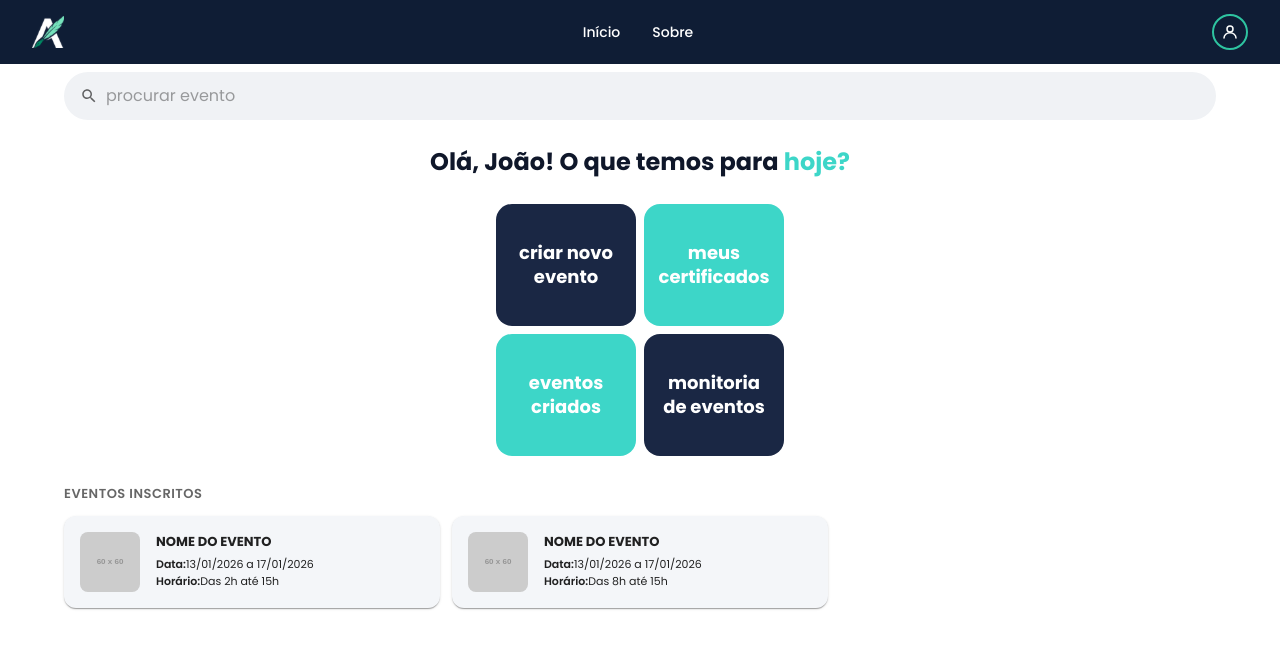
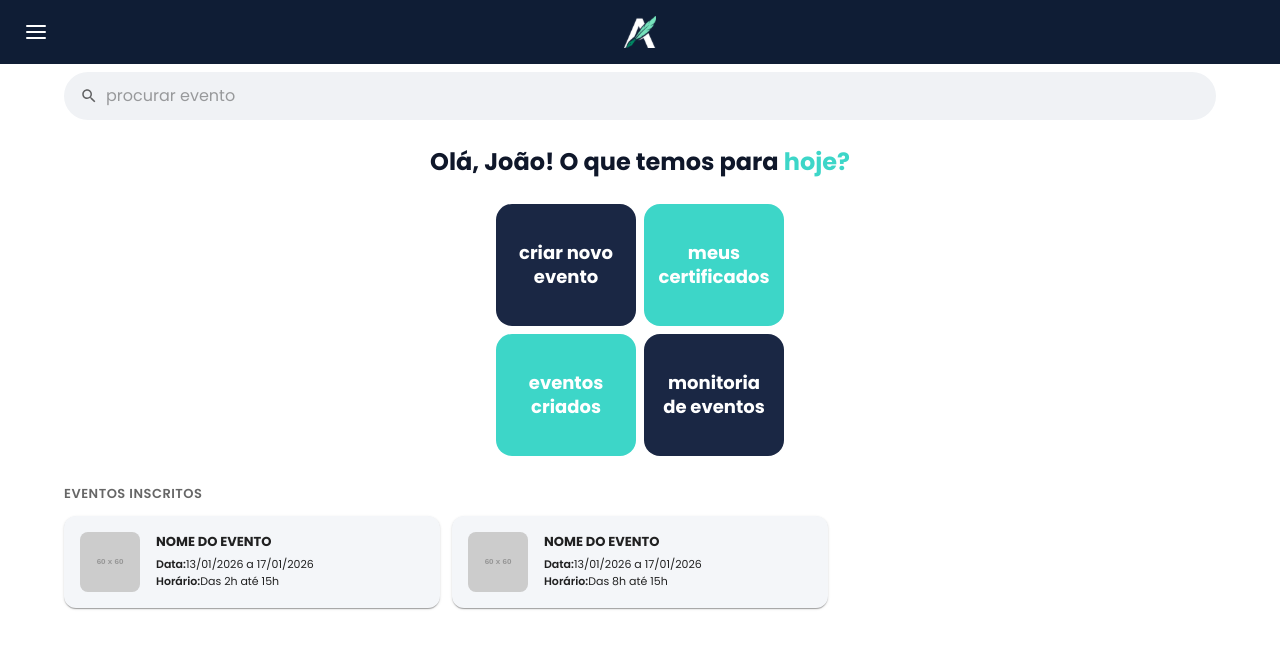
Before and after one commit to UCE020/UCE020-Front, a Next.js app: page / in a window 1280 px wide. Shown: the top 648 px of the page. Built offline with nearby package versions, Linux system fonts and the light colour scheme; what @mui/material-nextjs would draw is missing.

Commit message:
refactor: simplificando header

```diff
--- a/src/components/ui/Header.tsx
+++ b/src/components/ui/Header.tsx
@@ -1,253 +1,54 @@
 "use client";
 
-import { useState, useRef, useEffect } from "react";
+import { useState } from "react";
 import Link from "next/link";
 import Image from "next/image";
+import { Sidebar, type NavLink } from "@/components/ui/Sidebar";
+import {
+  Home,
+  Person,
+} from "@mui/icons-material";
 
 // ─── Types ────────────────────────────────────────────────────────────────────
-interface NavLink {
-  label: string;
-  href: string;
-}
 
 interface User {
   name: string;
 }
 
 interface HeaderProps {
-  /** Links de navegação exibidos no desktop e no drawer mobile */
+  /** Usuário autenticado. null → tema claro (landing). Com user → tema escuro + sidebar. */
+  user?: User | null;
+  /** Links exibidos na Sidebar (apenas quando logado) */
   navLinks?: NavLink[];
-  /** Usuário autenticado. Se null/undefined → tema claro (landing). Com user → tema escuro (app). */
-  user?: User | null;
   /** Callback acionado ao clicar em "Sair" */
   onLogout?: () => void;
 }
 
 // ─── Logo ─────────────────────────────────────────────────────────────────────
 
-interface LogoProps {
-  isDark: boolean;
-}
-
-function Logo({ isDark }: LogoProps) {
-    const logoSrc = isDark ? "/logo.svg" : "/logo_white.svg";
+function Logo({ isDark }: { isDark: boolean }) {
   return (
     <Link href="/" aria-label="Ir para a página inicial">
-      <Image src={logoSrc} alt="Logo" width={32} height={32} />
+        <Image
+            src={isDark ? "/logo.svg" : "/logo_white.svg"}
+            alt="Logo"
+            width={32}
+            height={32}
+        />
     </Link>
   );
 }
 
-// ─── Avatar + Dropdown ────────────────────────────────────────────────────────
+// ─── Ícone Hamburger ──────────────────────────────────────────────────────────
 
-interface AvatarMenuProps {
-  user: User;
-  onLogout: () => void;
-}
-
-function AvatarMenu({ user, onLogout }: AvatarMenuProps) {
-  const [open, setOpen] = useState(false);
-  const menuRef = useRef<HTMLDivElement>(null);
-
-  // Fecha ao clicar fora
-  useEffect(() => {
-    function handleOutsideClick(e: MouseEvent) {
-      if (menuRef.current && !menuRef.current.contains(e.target as Node)) {
-        setOpen(false);
-      }
-    }
-    if (open) document.addEventListener("mousedown", handleOutsideClick);
-    return () => document.removeEventListener("mousedown", handleOutsideClick);
-  }, [open]);
-
-  // Fecha ao pressionar Escape
-  useEffect(() => {
-    function handleEsc(e: KeyboardEvent) {
-      if (e.key === "Escape") setOpen(false);
-    }
-    document.addEventListener("keydown", handleEsc);
-    return () => document.removeEventListener("keydown", handleEsc);
-  }, []);
-
+function HamburgerIcon({ color }: { color: string }) {
   return (
-    <div ref={menuRef} className="relative">
-      <button
-        onClick={() => setOpen((prev) => !prev)}
-        aria-expanded={open}
-        aria-haspopup="true"
-        aria-label="Menu do usuário"
-        className="flex items-center justify-center w-9 h-9 rounded-full border-2 border-[#2EC4A0] text-white hover:opacity-80 transition-opacity focus:outline-none focus-visible:ring-2 focus-visible:ring-[#2EC4A0]"
-      >
-        {/* Ícone de pessoa */}
-        <svg
-          width="18"
-          height="18"
-          viewBox="0 0 24 24"
-          fill="none"
-          stroke="currentColor"
-          strokeWidth="2"
-          strokeLinecap="round"
-          aria-hidden="true"
-        >
-          <circle cx="12" cy="8" r="4" />
-          <path d="M4 20c0-4 3.6-7 8-7s8 3 8 7" />
-        </svg>
-      </button>
-
-      {open && (
-        <div
-          role="menu"
-          className="absolute right-0 top-11 z-50 min-w-[160px] rounded-lg bg-white shadow-lg overflow-hidden animate-in fade-in slide-in-from-top-1 duration-150"
-        >
-          {/* Nome */}
-          <div className="px-4 py-2.5 text-[13px] font-semibold text-[#0F1D35] border-b border-gray-100">
-            {user.name}
-          </div>
-
-          {/* Meu Perfil */}
-          <Link
-            href="/perfil"
-            role="menuitem"
-            onClick={() => setOpen(false)}
-            className="block px-4 py-2 text-[13px] font-medium text-white bg-[#2EC4A0] hover:bg-[#27b090] transition-colors text-center"
-          >
-            Meu Perfil
-          </Link>
-
-          {/* Sair */}
-          <button
-            role="menuitem"
-            onClick={() => {
-              setOpen(false);
-              onLogout();
-            }}
-            className="w-full px-4 py-2 text-[13px] text-[#0F1D35] hover:bg-gray-50 transition-colors text-center border-t border-gray-100"
-          >
-            Sair
-          </button>
-        </div>
-      )}
-    </div>
-  );
-}
-
-// ─── Drawer mobile ────────────────────────────────────────────────────────────
-
-interface MobileDrawerProps {
-  open: boolean;
-  navLinks: NavLink[];
-  onClose: () => void;
-}
-
-function MobileDrawer({ open, navLinks, onClose }: MobileDrawerProps) {
-  // Impede scroll no body enquanto o drawer estiver aberto
-  useEffect(() => {
-    document.body.style.overflow = open ? "hidden" : "";
-    return () => {
-      document.body.style.overflow = "";
-    };
-  }, [open]);
-
-  if (!open) return null;
-
-  return (
-    <>
-      {/* Overlay */}
-      <div
-        className="fixed inset-0 z-40 bg-black/50"
-        onClick={onClose}
-        aria-hidden="true"
-      />
-
-      {/* Painel lateral */}
-      <nav
-        aria-label="Menu mobile"
-        className="fixed top-0 left-0 z-50 h-full w-64 bg-[#0F1D35] shadow-xl flex flex-col pt-20 px-6 gap-4"
-      >
-        <button
-          onClick={onClose}
-          aria-label="Fechar menu"
-          className="absolute top-4 right-4 text-white hover:opacity-70 transition-opacity"
-        >
     <svg
       width="24"
       height="24"
       viewBox="0 0 24 24"
       fill="none"
-            stroke="currentColor"
-            strokeWidth="2"
-            strokeLinecap="round"
-            aria-hidden="true"
-          >
-            <line x1="18" y1="6" x2="6" y2="18" />
-            <line x1="6" y1="6" x2="18" y2="18" />
-          </svg>
-        </button>
-
-        {navLinks.map((link) => (
-          <Link
-            key={link.href}
-            href={link.href}
-            onClick={onClose}
-            className="text-white text-[15px] font-medium hover:text-[#2EC4A0] transition-colors"
-          >
-            {link.label}
-          </Link>
-        ))}
-      </nav>
-    </>
-  );
-}
-
-// ─── Header principal ─────────────────────────────────────────────────────────
-
-const DEFAULT_NAV_LINKS: NavLink[] = [
-  { label: "Início", href: "/" },
-  { label: "Sobre", href: "/sobre" },
-];
-
-export function Header({
-  navLinks = DEFAULT_NAV_LINKS,
-  user = null,
-  onLogout = () => {},
-}: HeaderProps) {
-  const [drawerOpen, setDrawerOpen] = useState(false);
-
-  const isDark = !!user; // logado → dark, landing → light
-
-  const styles = {
-    header: isDark
-      ? "bg-[#0F1D35] border-transparent"
-      : "bg-white border-b border-gray-100",
-    hamburger: isDark ? "text-white" : "text-[#0F1D35]",
-    navLink: isDark
-      ? "text-white hover:text-[#2EC4A0]"
-      : "text-[#0F1D35] hover:text-[#2EC4A0]",
-    btnPrimary: "bg-[#2EC4A0] text-white hover:bg-[#27b090]",
-    btnSecondary: isDark
-      ? "border-2 border-white text-white hover:bg-white/10"
-      : "border-2 border-[#0F1D35] text-[#0F1D35] hover:bg-gray-50",
-  };
-
-  return (
-    <>
-      <header className={`w-full px-4 sm:px-8 ${styles.header}`}>
-        <div className="mx-auto max-w-7xl flex items-center justify-between h-16">
-
-          {/* ── Mobile ── */}
-          <div className="flex items-center justify-between w-full md:hidden">
-            <button
-              onClick={() => setDrawerOpen(true)}
-              aria-label="Abrir menu"
-              aria-expanded={drawerOpen}
-              className={`hover:opacity-70 transition-opacity focus:outline-none focus-visible:ring-2 focus-visible:ring-[#2EC4A0] rounded ${styles.hamburger}`}
-            >
-              <svg
-                width="24"
-                height="24"
-                viewBox="0 0 24 24"
-                fill="none"
-                stroke="currentColor"
+      stroke={color}
       strokeWidth="2"
       strokeLinecap="round"
       aria-hidden="true"
@@ -256,62 +57,97 @@ export function Header({
       <line x1="3" y1="12" x2="21" y2="12" />
       <line x1="3" y1="18" x2="21" y2="18" />
     </svg>
+  );
+}
+
+// ─── Header principal ─────────────────────────────────────────────────────────
+
+const DEFAULT_NAV_LINKS: NavLink[] = [
+  { icon: <Home />,          label: "Início",          href: "/" },
+  { icon: <Person />,        label: "Sobre",           href: "/sobre" },
+];
+
+export function Header({
+  user = null,
+  navLinks = DEFAULT_NAV_LINKS,
+  onLogout = () => {},
+}: HeaderProps) {
+  const [sidebarOpen, setSidebarOpen] = useState(false);
+  const isLoggedIn = !!user;
+
+  // ── Logado: header dark com hamburger + logo centralizado ──────────────────
+  if (isLoggedIn) {
+    return (
+      <>
+        <header className="w-full bg-[#0F1D35] px-4 sm:px-6">
+          <div className="mx-auto max-w-7xl flex items-center h-16 relative">
+
+            {/* Hamburger — esquerda */}
+            <button
+              onClick={() => setSidebarOpen(true)}
+              aria-label="Abrir menu"
+              aria-expanded={sidebarOpen}
+              className="text-white hover:opacity-70 transition-opacity focus:outline-none focus-visible:ring-2 focus-visible:ring-[#2EC4A0] rounded"
+            >
+              <HamburgerIcon color="white" />
             </button>
 
-            {user ? (
-              <AvatarMenu user={user} onLogout={onLogout} />
-            ) : (
-              <div className="w-9" aria-hidden="true" />
-            )}
+            {/* Logo — centralizado via absolute */}
+            <div className="absolute left-1/2 -translate-x-1/2">
+              <Logo isDark />
             </div>
 
-          {/* ── Desktop ── */}
-          <div className="hidden md:flex items-center justify-between w-full">
-            <Logo isDark={isDark} />
+          </div>
+        </header>
 
-            <nav aria-label="Navegação principal" className="flex items-center gap-8">
-              {navLinks.map((link) => (
+        <Sidebar
+          open={sidebarOpen}
+          onClose={() => setSidebarOpen(false)}
+          navLinks={navLinks}
+          user={user}
+          onLogout={onLogout}
+        />
+      </>
+    );
+  }
+
+  return (
+    <header className="w-full bg-white border-b border-gray-100 px-4 sm:px-8">
+      <div className="mx-auto max-w-7xl flex items-center justify-between h-16">
+
+        <Logo isDark={false} />
+
+        {/* Links centrais — visíveis só no desktop */}
+        <nav aria-label="Navegação principal" className="hidden md:flex items-center gap-8">
+          {DEFAULT_NAV_LINKS.map((link) => (
             <Link
               key={link.href}
               href={link.href}
-                  className={`text-[14px] font-medium transition-colors ${styles.navLink}`}
+              className="text-[#0F1D35] text-[14px] font-medium hover:text-[#2EC4A0] transition-colors"
             >
               {link.label}
             </Link>
           ))}
         </nav>
 
+        {/* Botões de ação */}
         <div className="flex items-center gap-3">
-              {user ? (
-                <AvatarMenu user={user} onLogout={onLogout} />
-              ) : (
-                <>
           <Link
             href="/entrar"
-                    className={`px-5 py-2 text-[14px] font-semibold rounded-lg transition-colors ${styles.btnPrimary}`}
+            className="px-5 py-2 text-[14px] font-semibold rounded-lg bg-[#2EC4A0] text-white hover:bg-[#27b090] transition-colors"
           >
             Entrar
           </Link>
           <Link
             href="/criar-conta"
-                    className={`px-5 py-2 text-[14px] font-semibold rounded-lg transition-colors ${styles.btnSecondary}`}
+            className="px-5 py-2 text-[14px] font-semibold rounded-lg border-2 border-[#0F1D35] text-[#0F1D35] hover:bg-gray-50 transition-colors"
           >
             Criar Conta
           </Link>
-                </>
-              )}
-            </div>
         </div>
 
       </div>
     </header>
-
-      <MobileDrawer
-        open={drawerOpen}
-        navLinks={navLinks}
-        onClose={() => setDrawerOpen(false)}
-      />
-    </>
   );
 }
 
```
Lines whose indentation alone changed are shown as unchanged.
